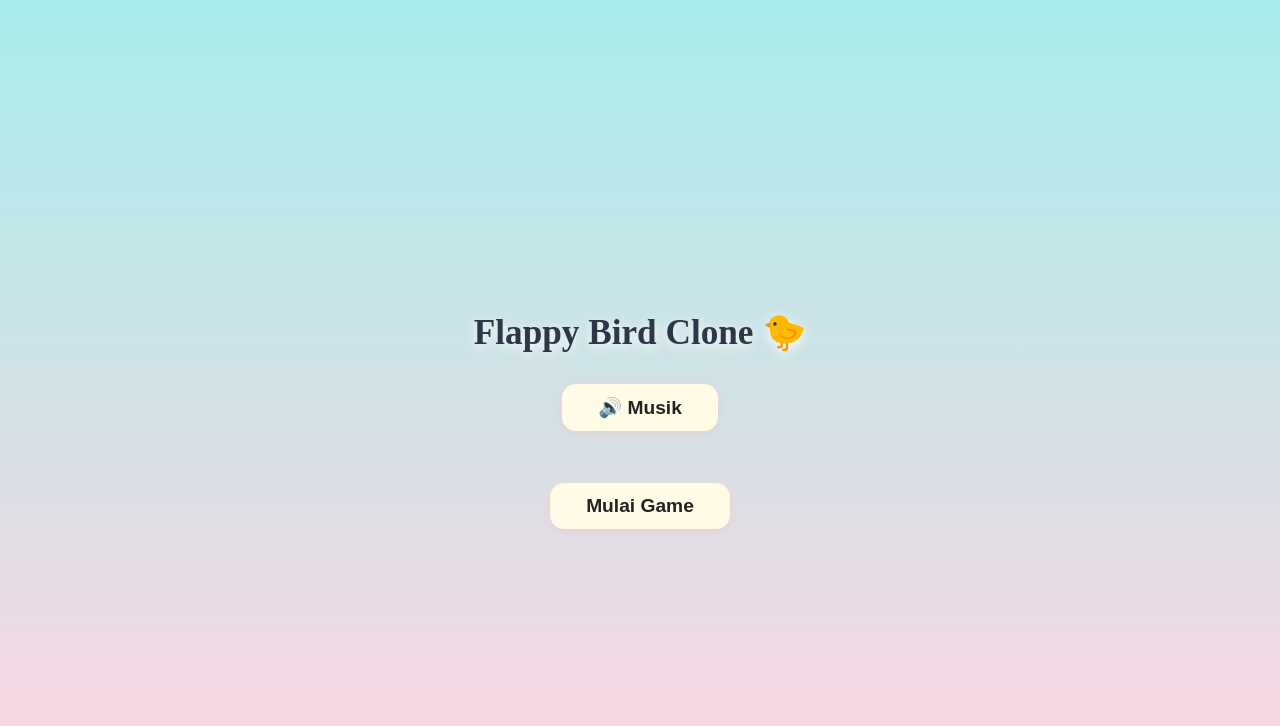
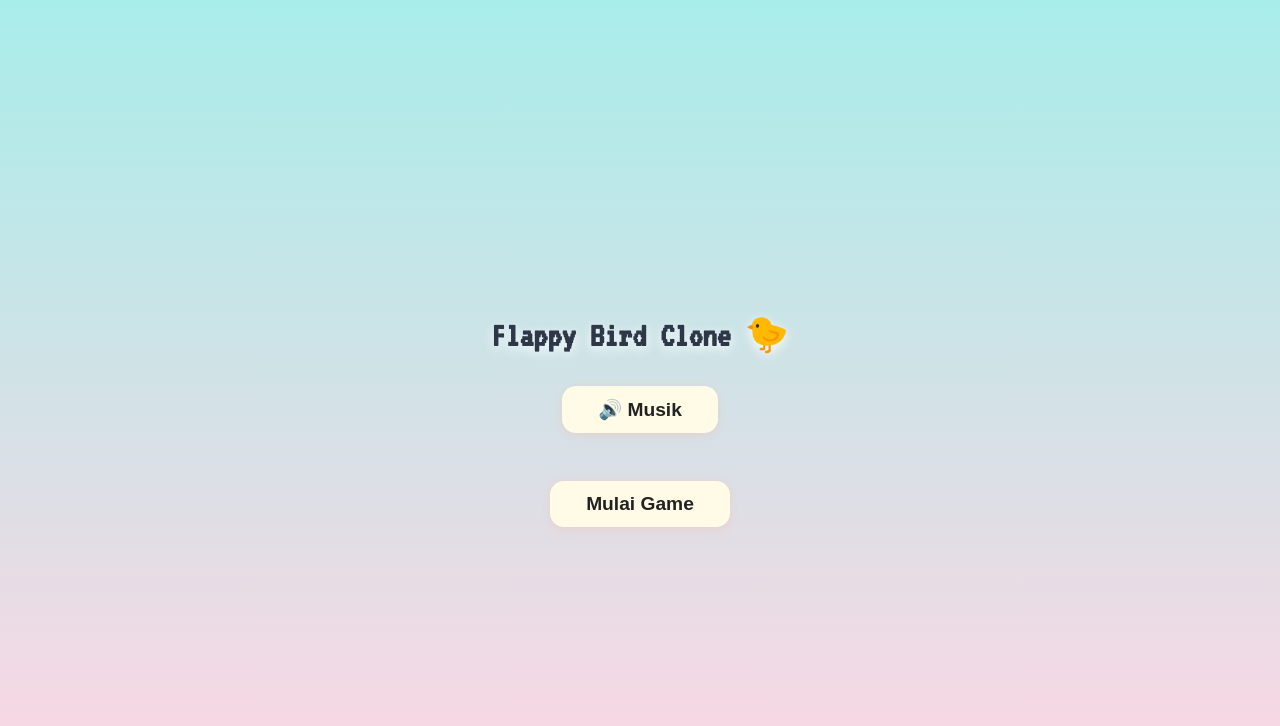
Before and after one commit to Obims/flappyboy, a plain HTML site: page index.html in a window 1280 px wide. Drawn offline with Linux system fonts and the light colour scheme.

Commit message:
Update index.html

```diff
--- a/index.html
+++ b/index.html
@@ -1,9 +1,11 @@
 <!DOCTYPE html>
 <html>
 <head>
+  <link href="https://fonts.googleapis.com/css2?family=VT323&display=swap" rel="stylesheet">
   <title>Flappy Boy</title>
   <meta name="viewport" content="width=device-width, initial-scale=1">
   <style>
+    body { font-family: 'VT323', monospace; }
     #start-menu {
   width: 100vw;
   min-height: 100vh;
```
